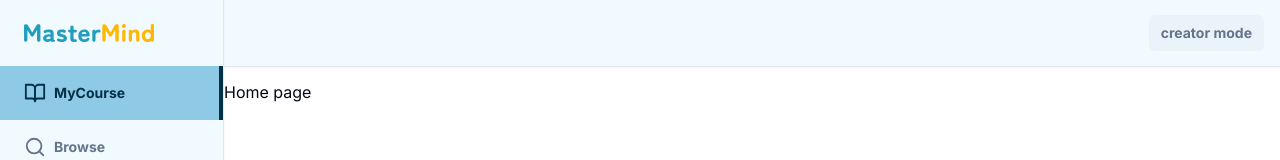
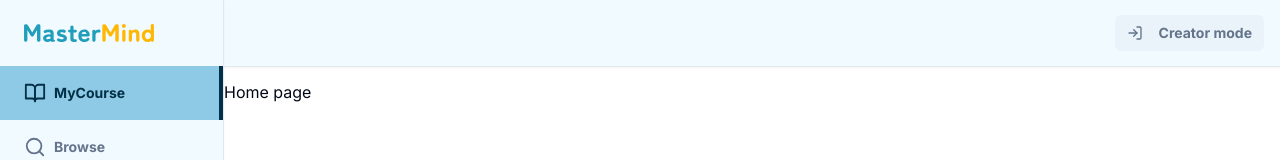
Before and after one commit to Sara-Ho99/master-mind, a Next.js app: page / in a window 1280 px wide. Shown: the top 160 px of the page. Built offline with nearby package versions, Linux system fonts and the light colour scheme.

Commit message:
feat: add navigation from creator mode to learner mode

```diff
--- a/components/navbar-routes.tsx
+++ b/components/navbar-routes.tsx
@@ -1,13 +1,12 @@
 "use client";
 import { UserButton } from "@clerk/nextjs";
-import { usePathname, useRouter } from "next/navigation";
+import { usePathname } from "next/navigation";
 import { Button } from "@/components/ui/button";
-import { LogOut } from "lucide-react";
+import { LogIn, LogOut } from "lucide-react";
 import Link from "next/link";
 
 function NavbarRoutes() {
   const pathname = usePathname();
-  const router = useRouter();
 
   const isCreatorPage = pathname?.startsWith("/creator");
   const isCoursePage = pathname?.includes("/courses");
@@ -15,14 +14,17 @@ function NavbarRoutes() {
   return (
     <div className="flex gap-x-2 ml-auto">
       {isCreatorPage || isCoursePage ? (
-        <Button size="sm" variant="custom">
-          <LogOut className="h-4 w-4 mr-2" />
-          Exit
-        </Button>
+        <Link href="/">
+          <Button size="sm" variant="custom">
+            <LogOut className="h-4 w-4 mr-2" />
+            Learner mode
+          </Button>
+        </Link>
       ) : (
         <Link href="/creator">
           <Button size="sm" variant="custom">
-            creator mode
+            <LogIn className="h-4 w-4 mr-2" />
+            Creator mode
           </Button>
         </Link>
       )}
```
